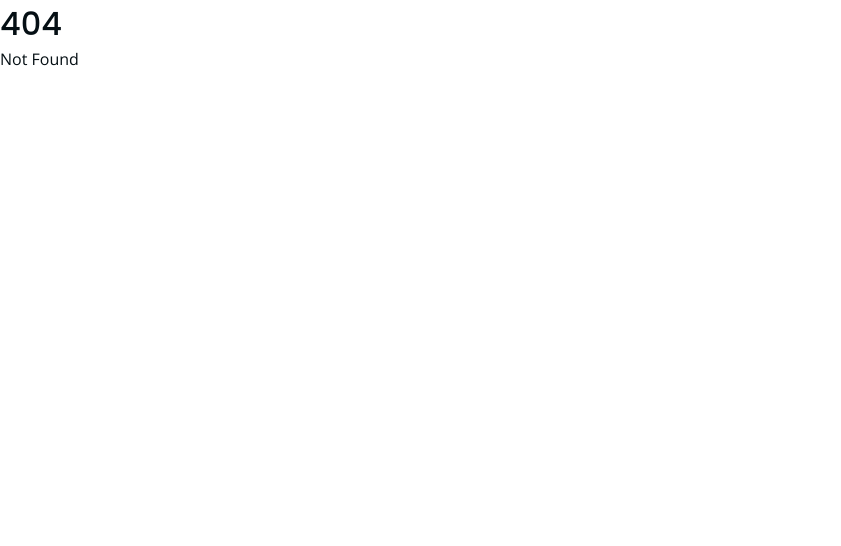
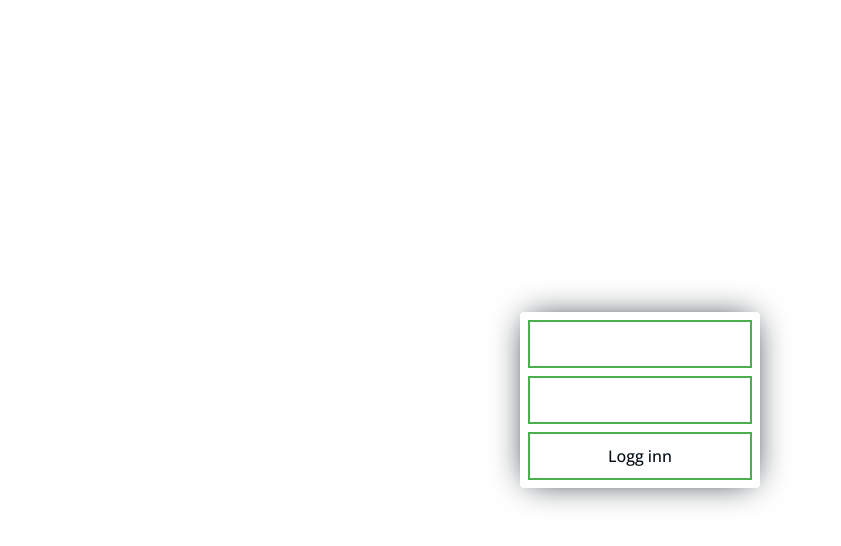
Before and after one commit to Andyson007/hvahoot, a SvelteKit app in the folder frontend/: page /login in a window 1280 px wide. Before the commit this address had no page. Shown: the top 546 px of the page, without its empty margins (0-841 px from the left). Built offline with nearby package versions, Linux system fonts and the light colour scheme.

Commit message:
Added login page with error handling

```diff
--- /dev/null
+++ b/frontend/src/lib/components/errormessage.svelte
@@ -0,0 +1,10 @@
+<script lang="ts">
+  let { error }: { error: string } = $props();
+</script>
+
+{#if error}
+  <span class="error">{error}</span>
+{/if}
+
+<style>
+</style>
--- a/frontend/src/routes/globals.css
+++ b/frontend/src/routes/globals.css
@@ -60,3 +60,9 @@ div.center {
     color: var(--fg-main);
   }
 }
+
+.error {
+  flex: 1;
+  font-style: italic;
+  text-align: center;
+}
--- /dev/null
+++ b/frontend/src/routes/login/+page.svelte
@@ -0,0 +1,58 @@
+<script lang="ts">
+    import Errormessage from "$lib/components/errormessage.svelte";
+
+  let username: string = $state('');
+  let password: string = $state('');
+
+  let error: string = $state('');
+
+  async function login () {
+    const resp = await fetch('/api/login', {
+      method: 'POST',
+      body: JSON.stringify({
+        username, password
+      })
+    });
+
+    if (!resp.ok) error = (await resp.json().catch(() => {return {message: 'An error occured while parsing the response'}})).message;
+  }
+</script>
+
+<main>
+  <form onsubmit={() => login()}>
+    <Errormessage error={error} />
+    <input type="text" bind:value={username}>
+    <input type="password" bind:value={password}>
+    <input class="button" type="submit" value="Logg inn">
+  </form>
+</main>
+
+<style>
+
+form {
+  display: flex;
+  flex-direction: column;
+  gap: .5rem;
+  width: 14rem;
+  padding: .5rem;
+  box-shadow: 0 0 2rem -.5rem var(--fg);
+  border-radius: .25rem;
+}
+
+input {
+  height: 3rem;
+  border: .125rem solid var(--main);
+  padding: .5rem;
+  margin: 0;
+  font-size: 1rem;
+  box-sizing: border-box;
+}
+
+main {
+  height: 100%;
+  display: flex;
+  align-items: center;
+  justify-content: center;
+}
+
+</style>
```
